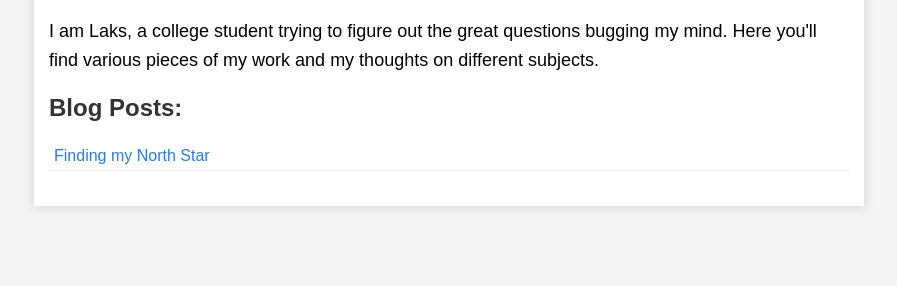
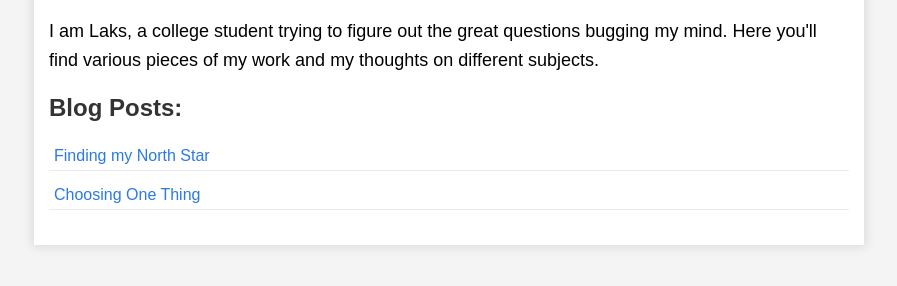
Before and after one commit to lakskaus/lakskaus.github.io, a plain HTML site: page index.html in a window 1280 px wide. Shown: the part 136-422 px from the top of the page, without its empty margins (191-1088 px from the left). Drawn offline with Linux system fonts and the light colour scheme.

Commit message:
essay2.01

```diff
--- a/index.html
+++ b/index.html
@@ -18,6 +18,7 @@
         <div class="blog-links">
             <h2>Blog Posts:</h2>
             <a href="essay1.html">Finding my North Star</a>
+            <a href="essay2.html">Choosing One Thing</a>
             <!-- Add more links as needed -->
         </div>
     </div>
```
